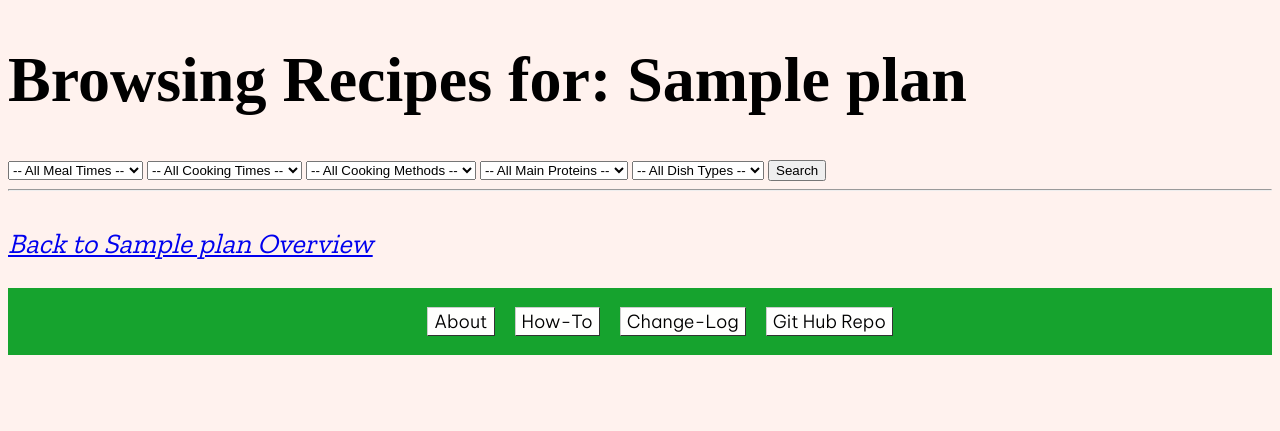
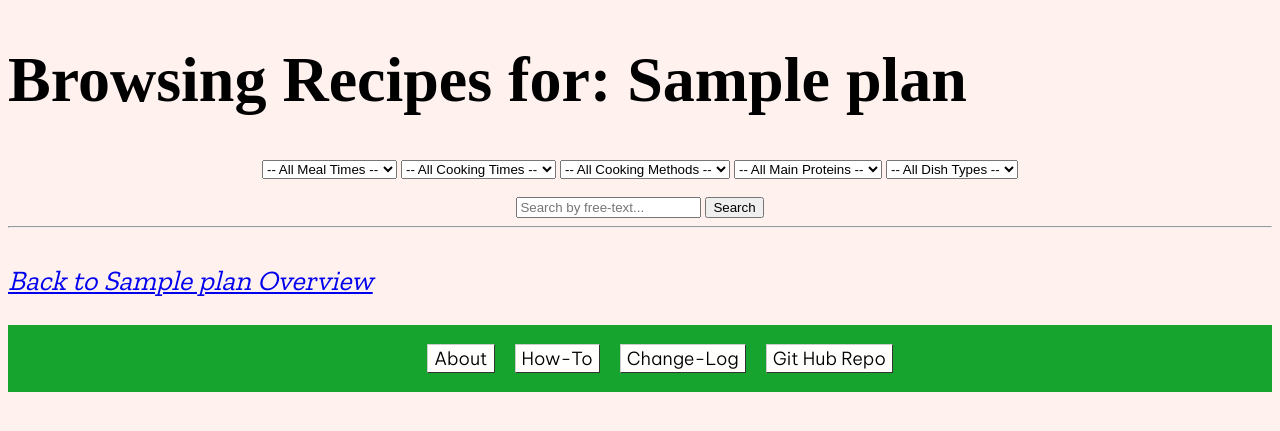
Before and after one commit to jtweeder/mealcurator, a Django app: page /cooks/mod_plan/1 in a window 1280 px wide. Shown: the part 75-506 px from the top of the page. Run offline with Django 4.2, Linux system fonts and the light colour scheme; a user stored in the database is signed in; tables that the repository leaves empty hold one stand-in row (values such as "Sample post"); data that the repository does not hold is empty; parts of the project's set-up code (start-up, migrations or seed data) failed here and were passed over; some web fonts are replaced.

Commit message:
functional search bar

```diff
--- a/cooks/views.py
+++ b/cooks/views.py
@@ -5,6 +5,7 @@ from django.contrib.auth.models import User
 from django.urls import reverse_lazy
 from django.db.models import F, Sum, Max, Case, When, Value
 from django.views.generic.edit import CreateView
+from django.contrib.postgres.search import SearchQuery, SearchRank
 from cooks.models import plan, plan_meal, plan_list
 from meals.models import meal_item, mstr_recipe, mstr_recipe_list
 from mealcurator import choices
@@ -119,11 +120,16 @@ def add_to_plan(request, plan_id):
                                         'meal_id',
                                         flat=True)).defer('found_words')
     search = {}
-    for value in ['meal_time', 'cooking_time', 'cooking_method', 'dish_type', 'protein_type']:
+    for value in ['meal_time', 'cooking_time', 'cooking_method', 'dish_type', 'protein_type', 'q']:
         try:
             val = request.GET[value]
             if val == '%':
                 continue
+            elif value == 'q':
+                if val == '':
+                    continue
+                else:
+                    query = SearchQuery(val)
             else:
                 search[f'{value}__exact'] = val
         except:
@@ -131,6 +137,10 @@ def add_to_plan(request, plan_id):
 
     if len(search) > 0:
         meals = meals.filter(**search)
+    if 'query' in locals():
+        meals = meals.annotate(#search='mstr_search__search_vector',
+                               rank=SearchRank('mstr_search__search_vector', query)).filter(mstr_search__search_vector=query).order_by('-rank')
+
     context = {'meals': meals,
                'add_to_plan_view': True,
                'mp': meal_plan,
--- a/templates/meals/showmeals.html
+++ b/templates/meals/showmeals.html
@@ -10,8 +10,14 @@
     flex-flow: row wrap;
     justify-content: space-evenly;
     align-content: space-around;
+    margin: auto;
 }
 
+.searchinput {
+    margin: auto;
+    text-align: center;
+
+}
 
 
 
@@ -33,7 +39,7 @@
 
 
 {% if add_to_plan_view %}
-<div>
+<div class="searchinput">
     <form action="{% url 'add_to_plan' mp.id %}">
     <select name="meal_time">
         {% if request.GET.meal_time and request.GET.meal_time != '%' %}
@@ -94,7 +100,9 @@
             {% endif %}
         {% endfor %}
     </Select>
-<input type="submit" value="Search">
+    <br><br>
+<input type="search" name="q" placeholder="Search by free-text..."/>
+<input type="submit" value="Search"/>
 </form>
 </div>
 {% endif %}
```
